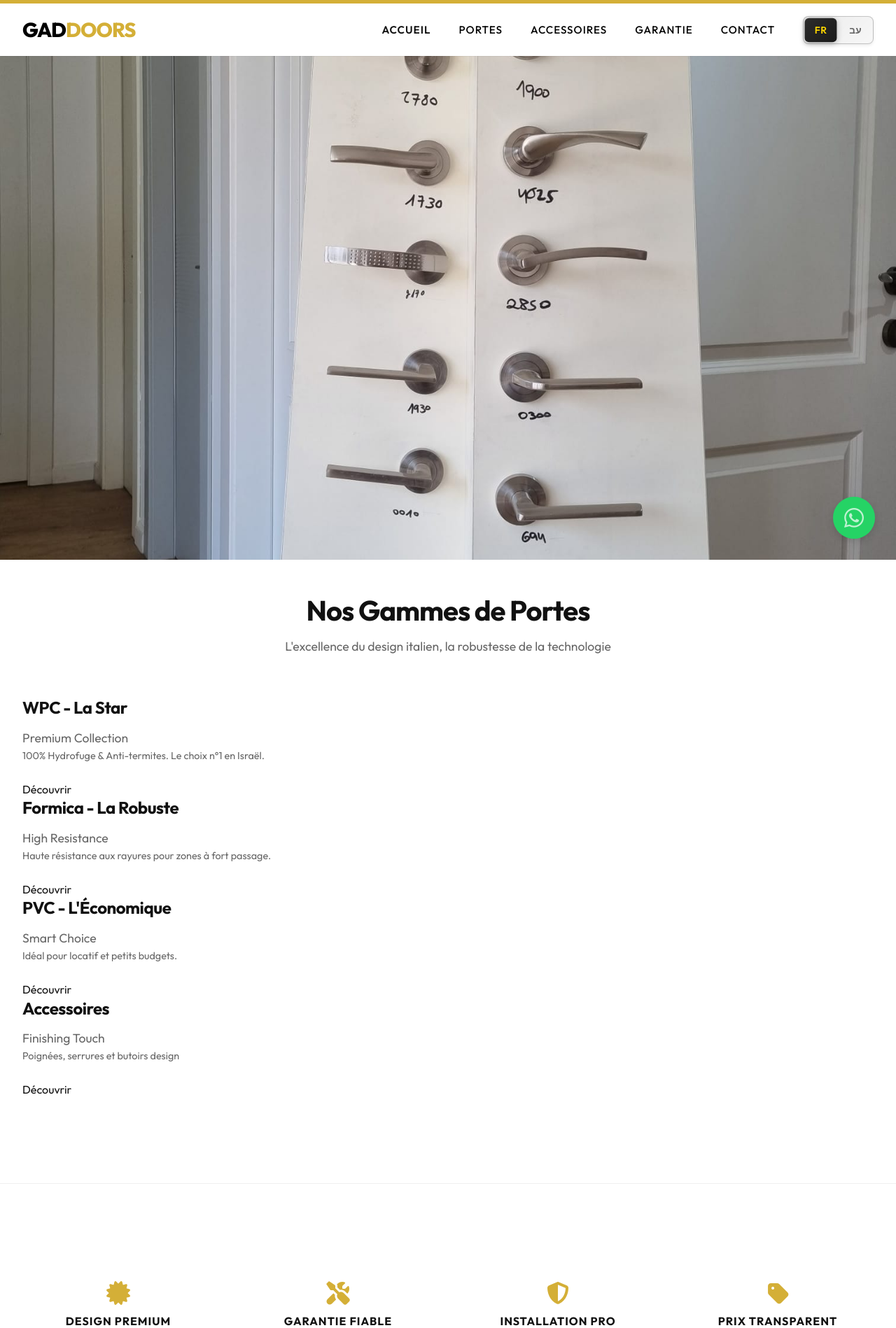
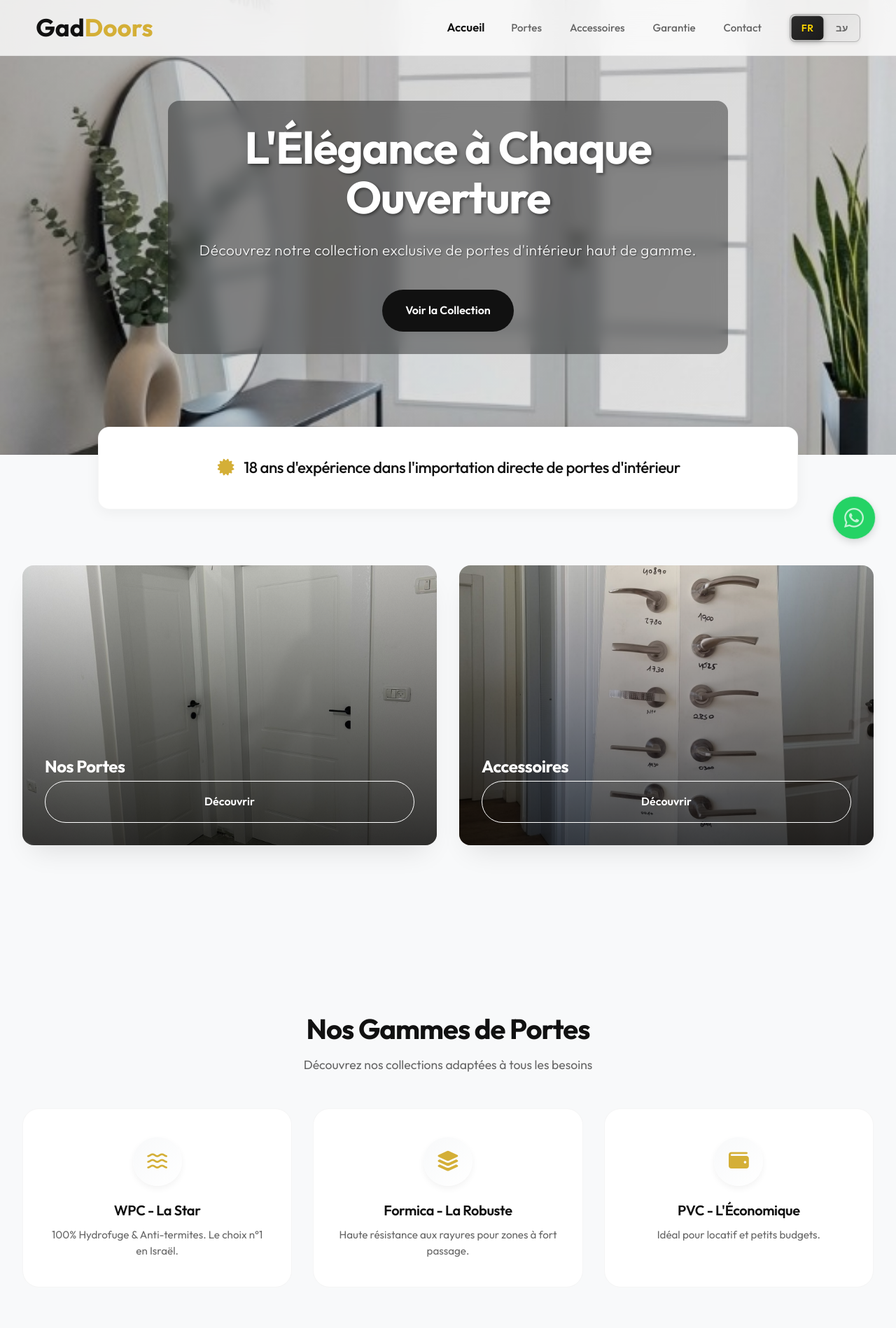
Before and after one commit to yankele13-cmyk/gad-doors-pro, a Next.js app: page / in a window 1280 px wide. Shown: the top 1898 px of the page at 70% size. Built offline with nearby package versions, Linux system fonts and the light colour scheme.

Commit message:
Revert "Implement Premium Showroom Redesign (White/Black/Gold)"
This reverts commit f16ae2b0ce7a058c46041226118c82e36ee252ba.

```diff
--- a/src/app/globals.css
+++ b/src/app/globals.css
@@ -24,28 +24,24 @@
   /* Palette - Minimalist & Premium */
   --bg-body: #f8f9fa;
   --bg-surface: #ffffff;
-  --bg-body: #ffffff;
-  --bg-surface: #f8f9fa;
   --text-main: #111111;
   --text-muted: #666666;
   --accent-color: #d4af37;
-  /* Gold Identity */
   --accent-hover: #b4942b;
-  --gold-accent: #d4af37;
 
   /* Spacing & Layout */
   --container-width: 1400px;
-  /* Wider for showroom feel */
+  /* Wider for modern feel */
   --header-height: 80px;
-  --radius-sm: 4px;
-  --radius-md: 8px;
-  --radius-lg: 12px;
+  --radius-sm: 8px;
+  --radius-md: 16px;
+  --radius-lg: 24px;
 
   /* Effects */
-  --shadow-sm: 0 2px 4px rgba(0, 0, 0, 0.05);
-  --shadow-md: 0 4px 6px rgba(0, 0, 0, 0.05);
+  --shadow-sm: 0 2px 8px rgba(0, 0, 0, 0.04);
+  --shadow-md: 0 12px 24px -10px rgba(0, 0, 0, 0.08);
   --shadow-lg: 0 20px 40px -15px rgba(0, 0, 0, 0.12);
-  --transition: all 0.3s ease;
+  --transition: all 0.4s cubic-bezier(0.16, 1, 0.3, 1);
   /* Smooth Apple-like ease */
 
   /* Typography */
@@ -173,48 +169,48 @@ p {
 }
 
 /* Header & Nav */
-/* Header Showroom Style */
 header {
-  background: white;
-  box-shadow: 0 1px 0 rgba(0, 0, 0, 0.05);
-  padding: 0 2rem;
-  height: 80px;
+  position: fixed;
+  top: 0;
+  left: 0;
+  width: 100%;
+  height: var(--header-height);
   display: flex;
   align-items: center;
   justify-content: space-between;
-  position: sticky;
-  top: 0;
+  padding: 0 4%;
   z-index: 1000;
-  border-top: 5px solid var(--gold-accent);
-  /* The Gold Strip */
+  background: rgba(255, 255, 255, 0.8);
+  backdrop-filter: blur(20px);
+  border-bottom: 1px solid rgba(0, 0, 0, 0.05);
 }
 
 .logo {
-  font-size: 1.8rem;
-  font-weight: 800;
-  color: #000;
-  text-transform: uppercase;
-  letter-spacing: -1px;
+  font-size: 2.2rem;
+  font-weight: 700;
+  color: var(--text-color);
+  text-decoration: none;
+  transition: opacity 0.3s;
 }
 
 .logo span {
-  color: var(--gold-accent);
+  color: var(--accent-color);
 }
 
 nav ul {
   display: flex;
-  gap: 2.5rem;
-  list-style: none;
+  gap: 40px;
   align-items: center;
 }
 
 nav a {
-  color: #000;
   font-weight: 500;
   font-size: 0.95rem;
-  text-transform: uppercase;
-  letter-spacing: 1px;
-  transition: color 0.3s;
+  color: var(--text-muted);
+  /* Gris par défaut */
+  transition: all 0.3s ease;
+  display: inline-block;
+  /* Nécessaire pour le transform */
 }
 
 nav a:hover,
--- a/src/app/page.js
+++ b/src/app/page.js
@@ -9,124 +9,145 @@ export default function Home() {
 
   return (
     <main>
-      {/* Hero Section - Immersive Showroom Style */}
+      {/* Hero Section */}
       <section className="hero">
-        <div className="hero-content text-center">
-          <h1 style={{ fontSize: '3.5rem', fontWeight: 800, letterSpacing: '-2px', marginBottom: '1rem', textShadow: '0 4px 20px rgba(0,0,0,0.3)' }}>
-            {t('hero_title')}
-          </h1>
-          <p style={{ fontSize: '1.5rem', fontWeight: 300, maxWidth: '600px', margin: '0 auto 2rem', textShadow: '0 2px 10px rgba(0,0,0,0.3)' }}>
-            {t('hero_subtitle')}
-          </p>
-          <Link href="/doors" className="btn" style={{ padding: '15px 40px', fontSize: '1.1rem', letterSpacing: '1px' }}>
+        <div className="hero-content container">
+          <h1>{t('hero_title')}</h1>
+          <p>{t('hero_subtitle')}</p>
+          <Link href="/doors" className="btn">
             {t('hero_cta')}
           </Link>
         </div>
       </section>
 
-      {/* Showroom Grid - The Main Attraction */}
-      <section className="section-padding" style={{ background: 'var(--bg-body)' }}>
-        <div className="container">
-          <div className="text-center" style={{ marginBottom: '60px' }}>
-            <h2 className="section-title-modern" style={{ fontSize: '2.5rem' }}>{t('ranges_title')}</h2>
-            <p className="section-subtitle-modern">L'excellence du design italien, la robustesse de la technologie</p>
+      {/* Premium Expertise Banner - Overlapping Hero */}
+      <div className="container" style={{ position: 'relative', padding: '0 20px' }}>
+        <div className="expertise-banner text-center">
+          <p className="expertise-text">
+            <i className="fas fa-certificate" style={{ color: 'var(--accent-color)', marginRight: '12px' }}></i>
+            {t('expertise_banner')}
+          </p>
+        </div>
       </div>
 
-          <div className="showroom-grid">
-            {/* WPC Collection */}
-            <div className="showroom-card">
-              <div className="showroom-image-container">
+      {/* Categories Preview - Clean & Modern */}
+      <section className="section-padding" style={{ paddingTop: '80px' }}>
+        <div className="container">
+          <div className="categories-preview" style={{ marginTop: 0, padding: 0 }}>
+            <Link href="/doors" className="category-card">
               <Image
                 src="/images/IMG-20251112-WA0048.jpg"
-                  alt="Portes WPC"
-                  fill
-                  style={{ objectFit: 'cover' }}
+                alt="Portes"
+                width={600}
+                height={400}
+                style={{ width: '100%', height: '100%', objectFit: 'cover' }}
               />
+              <div className="category-overlay">
+                <h3>{t('cat_doors')}</h3>
+                <span className="btn btn-outline" style={{ borderColor: 'white', color: 'white' }}>
+                  {t('btn_discover')}
+                </span>
               </div>
-              <h3 className="showroom-title">{t('range_wpc_title')}</h3>
-              <p className="showroom-price">Premium Collection</p>
-              <p style={{ color: '#666', fontSize: '0.9rem', marginBottom: '1.5rem' }}>{t('range_wpc_desc')}</p>
-              <Link href="/doors" className="btn-showroom">
-                {t('btn_discover')}
             </Link>
-            </div>
-
-            {/* Formica Collection */}
-            <div className="showroom-card">
-              <div className="showroom-image-container">
-                <Image
-                  src="/images/hero-gaddoors.jpg"
-                  alt="Portes Formica"
-                  fill
-                  style={{ objectFit: 'cover' }}
-                />
-              </div>
-              <h3 className="showroom-title">{t('range_formica_title')}</h3>
-              <p className="showroom-price">High Resistance</p>
-              <p style={{ color: '#666', fontSize: '0.9rem', marginBottom: '1.5rem' }}>{t('range_formica_desc')}</p>
-              <Link href="/doors" className="btn-showroom">
-                {t('btn_discover')}
-              </Link>
-            </div>
-
-            {/* PVC Collection */}
-            <div className="showroom-card">
-              <div className="showroom-image-container">
-                <Image
-                  src="/images/IMG-20251112-WA0050.jpg"
-                  alt="Portes PVC"
-                  fill
-                  style={{ objectFit: 'cover' }}
-                />
-              </div>
-              <h3 className="showroom-title">{t('range_pvc_title')}</h3>
-              <p className="showroom-price">Smart Choice</p>
-              <p style={{ color: '#666', fontSize: '0.9rem', marginBottom: '1.5rem' }}>{t('range_pvc_desc')}</p>
-              <Link href="/doors" className="btn-showroom">
-                {t('btn_discover')}
-              </Link>
-            </div>
-
-            {/* Accessories */}
-            <div className="showroom-card">
-              <div className="showroom-image-container">
+            <Link href="/accessories" className="category-card">
               <Image
                 src="/images/IMG-20251112-WA0050.jpg"
                 alt="Accessoires"
-                  fill
-                  style={{ objectFit: 'cover' }}
+                width={600}
+                height={400}
+                style={{ width: '100%', height: '100%', objectFit: 'cover' }}
               />
+              <div className="category-overlay">
+                <h3>{t('cat_acc')}</h3>
+                <span className="btn btn-outline" style={{ borderColor: 'white', color: 'white' }}>
+                  {t('btn_discover')}
+                </span>
               </div>
-              <h3 className="showroom-title">{t('cat_acc')}</h3>
-              <p className="showroom-price">Finishing Touch</p>
-              <p style={{ color: '#666', fontSize: '0.9rem', marginBottom: '1.5rem' }}>Poignées, serrures et butoirs design</p>
-              <Link href="/accessories" className="btn-showroom">
-                {t('btn_discover')}
             </Link>
-            </div>
           </div>
         </div>
       </section>
 
-      {/* Minimalist Trust Section */}
-      <section style={{ padding: '80px 0', background: 'white', borderTop: '1px solid #f0f0f0' }}>
+      {/* Product Ranges - Premium Cards */}
+      <section className="section-padding" style={{ background: 'var(--bg-body)' }}>
         <div className="container">
-          <div className="product-grid" style={{ gridTemplateColumns: 'repeat(auto-fit, minmax(200px, 1fr))', gap: '40px' }}>
           <div className="text-center">
-              <i className="fas fa-certificate" style={{ fontSize: '2rem', color: 'var(--gold-accent)', marginBottom: '1rem' }}></i>
-              <h3 style={{ fontSize: '1rem', textTransform: 'uppercase', letterSpacing: '1px' }}>{t('why_1_title')}</h3>
+            <h2 className="section-title-modern">{t('ranges_title')}</h2>
+            <p className="section-subtitle-modern">Découvrez nos collections adaptées à tous les besoins</p>
           </div>
+
+          <div className="product-grid" style={{ marginTop: '40px', gap: '30px' }}>
+            {/* WPC */}
+            <div className="premium-card">
+              <div className="feature-icon-circle">
+                <i className="fas fa-water"></i>
+              </div>
+              <h3>{t('range_wpc_title')}</h3>
+              <p>{t('range_wpc_desc')}</p>
+            </div>
+
+            {/* Formica */}
+            <div className="premium-card">
+              <div className="feature-icon-circle">
+                <i className="fas fa-layer-group"></i>
+              </div>
+              <h3>{t('range_formica_title')}</h3>
+              <p>{t('range_formica_desc')}</p>
+            </div>
+
+            {/* PVC */}
+            <div className="premium-card">
+              <div className="feature-icon-circle">
+                <i className="fas fa-wallet"></i>
+              </div>
+              <h3>{t('range_pvc_title')}</h3>
+              <p>{t('range_pvc_desc')}</p>
+            </div>
+          </div>
+
+          <div className="text-center" style={{ marginTop: '60px' }}>
+            <Link href="/doors" className="btn">
+              {t('btn_view_ranges')}
+            </Link>
+          </div>
+        </div>
+      </section>
+
+      {/* Why Choose Us - Clean Grid */}
+      <section className="section-padding">
+        <div className="container">
           <div className="text-center">
-              <i className="fas fa-tools" style={{ fontSize: '2rem', color: 'var(--gold-accent)', marginBottom: '1rem' }}></i>
-              <h3 style={{ fontSize: '1rem', textTransform: 'uppercase', letterSpacing: '1px' }}>{t('why_2_title')}</h3>
+            <h2 className="section-title-modern">{t('why_title')}</h2>
+            <p className="section-subtitle-modern">{t('why_subtitle')}</p>
           </div>
-            <div className="text-center">
-              <i className="fas fa-shield-alt" style={{ fontSize: '2rem', color: 'var(--gold-accent)', marginBottom: '1rem' }}></i>
-              <h3 style={{ fontSize: '1rem', textTransform: 'uppercase', letterSpacing: '1px' }}>{t('why_3_title')}</h3>
+
+          <div className="product-grid" style={{ gridTemplateColumns: 'repeat(auto-fit, minmax(250px, 1fr))', gap: '30px' }}>
+            {/* Point 1 */}
+            <div className="premium-card" style={{ padding: '2rem' }}>
+              <i className="fas fa-globe" style={{ fontSize: '2rem', color: 'var(--accent-color)', marginBottom: '1rem' }}></i>
+              <h3>{t('why_1_title')}</h3>
+              <p>{t('why_1_desc')}</p>
             </div>
-            <div className="text-center">
-              <i className="fas fa-tag" style={{ fontSize: '2rem', color: 'var(--gold-accent)', marginBottom: '1rem' }}></i>
-              <h3 style={{ fontSize: '1rem', textTransform: 'uppercase', letterSpacing: '1px' }}>{t('why_4_title')}</h3>
+
+            {/* Point 2 */}
+            <div className="premium-card" style={{ padding: '2rem' }}>
+              <i className="fas fa-key" style={{ fontSize: '2rem', color: 'var(--accent-color)', marginBottom: '1rem' }}></i>
+              <h3>{t('why_2_title')}</h3>
+              <p>{t('why_2_desc')}</p>
+            </div>
+
+            {/* Point 3 */}
+            <div className="premium-card" style={{ padding: '2rem' }}>
+              <i className="fas fa-shield-alt" style={{ fontSize: '2rem', color: 'var(--accent-color)', marginBottom: '1rem' }}></i>
+              <h3>{t('why_3_title')}</h3>
+              <p>{t('why_3_desc')}</p>
+            </div>
+
+            {/* Point 4 */}
+            <div className="premium-card" style={{ padding: '2rem' }}>
+              <i className="fas fa-tag" style={{ fontSize: '2rem', color: 'var(--accent-color)', marginBottom: '1rem' }}></i>
+              <h3>{t('why_4_title')}</h3>
+              <p>{t('why_4_desc')}</p>
             </div>
           </div>
         </div>
```
Lines whose indentation alone changed are shown as unchanged.
